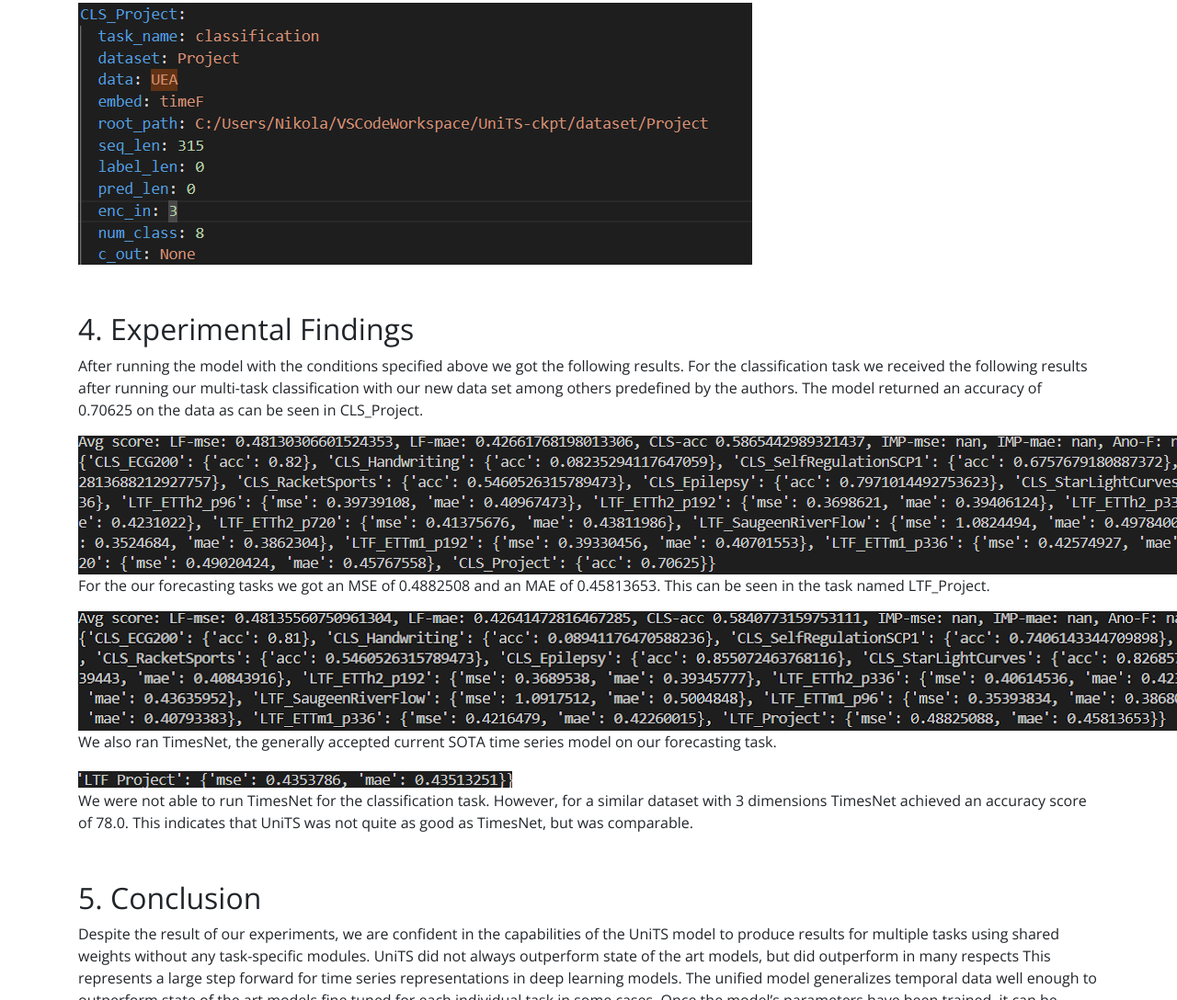
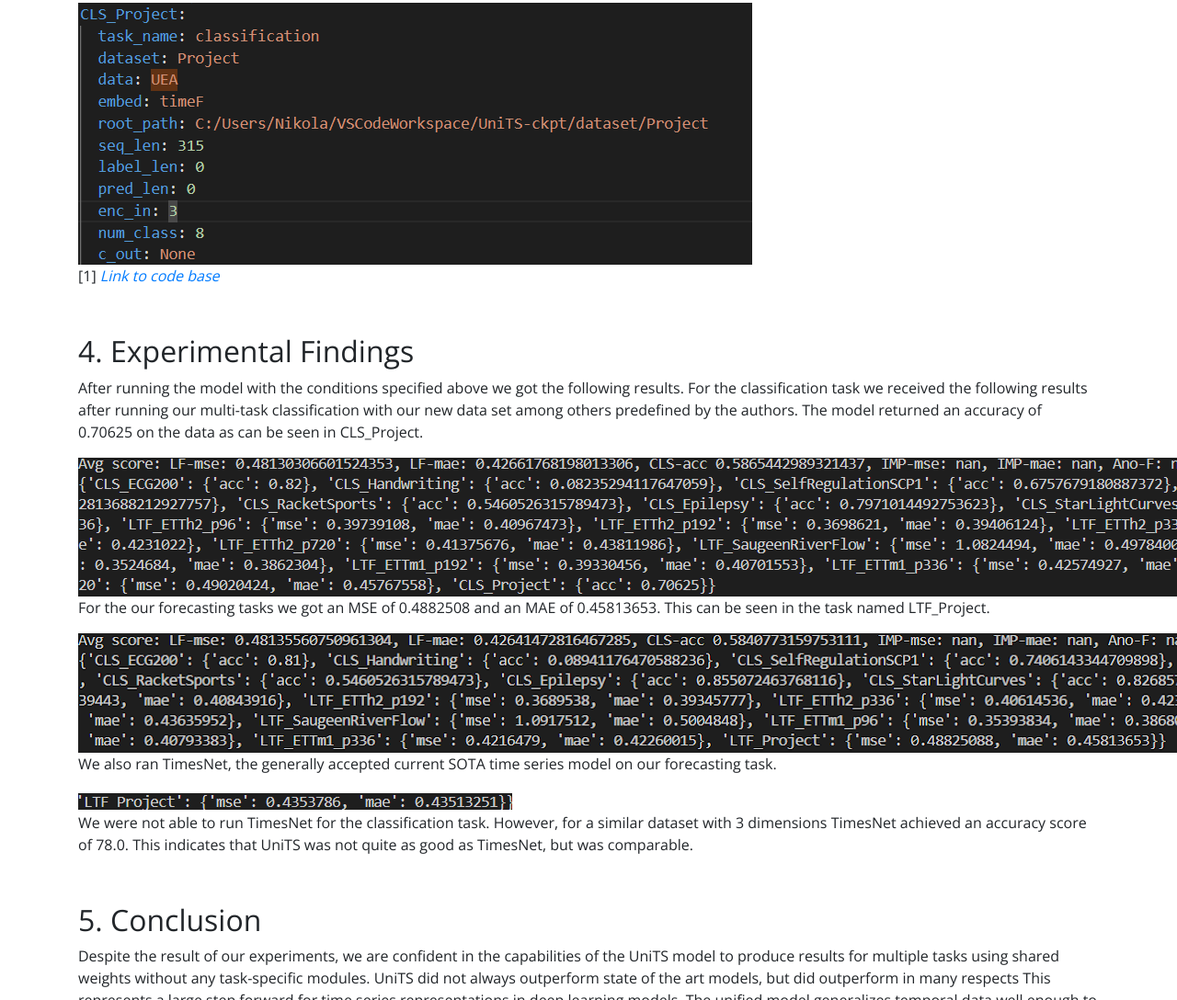
Before and after one commit to jwberry11/UniTS, a plain HTML site: page index.html in a window 1280 px wide. Shown: the part 1963-3051 px from the top of the page at 92% size. Drawn offline with nearby package versions, Linux system fonts and the light colour scheme.

Commit message:
code base

```diff
--- a/index.html
+++ b/index.html
@@ -88,6 +88,10 @@
 <p></p>
 <img src = 'cls.png'>
 
+<p><a name="Code base">[1]</a> <a href="https://drive.google.com/file/d/1QVrh3qxwIaj7cvnlPP-zEwPVIiI2_8W7/view?usp=sharing">
+  <em>Link to code base</em></a>
+
+
 
 <h2>4. Experimental Findings</h2>
 <p>
```
